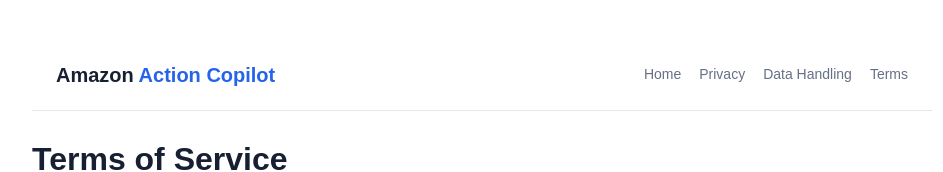
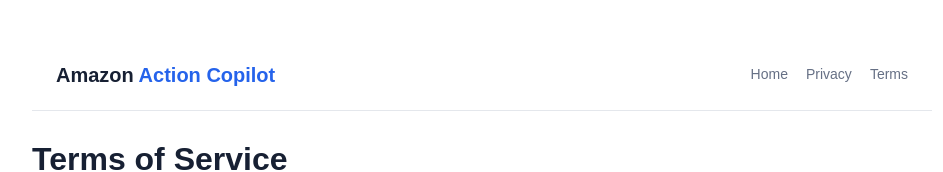
Before and after one commit to twoterminal/amazon-action-copilot, a plain HTML site: page terms.html in a window 1280 px wide. Shown: the top 172 px of the page, without its empty margins (158-1101 px from the left). Drawn offline with Linux system fonts and the light colour scheme.

Commit message:
Remove Data Handling link from terms.html
Removed the Data Handling link from the navigation.

```diff
--- a/terms.html
+++ b/terms.html
@@ -14,7 +14,7 @@
 </head><body>
 <nav class="nav"><div class="nav-inner">
 <a class="brand" href="index.html">Amazon <span>Action Copilot</span></a>
-<div class="links"><a href="index.html">Home</a><a href="privacy.html">Privacy</a><a href="data-handling.html">Data Handling</a><a href="terms.html">Terms</a></div>
+<div class="links"><a href="index.html">Home</a><a href="privacy.html">Privacy</a><!--<a href="data-handling.html">Data Handling</a>--><a href="terms.html">Terms</a></div>
 </div></nav>
 <h1>Terms of Service</h1><p class="date">Amazon Action Copilot · Last updated: October 4, 2026</p>
 <h2>1. Service</h2><p>Amazon Action Copilot is a software application intended to help Amazon sellers analyze permitted business information and identify operational issues that may require attention.</p>
```
